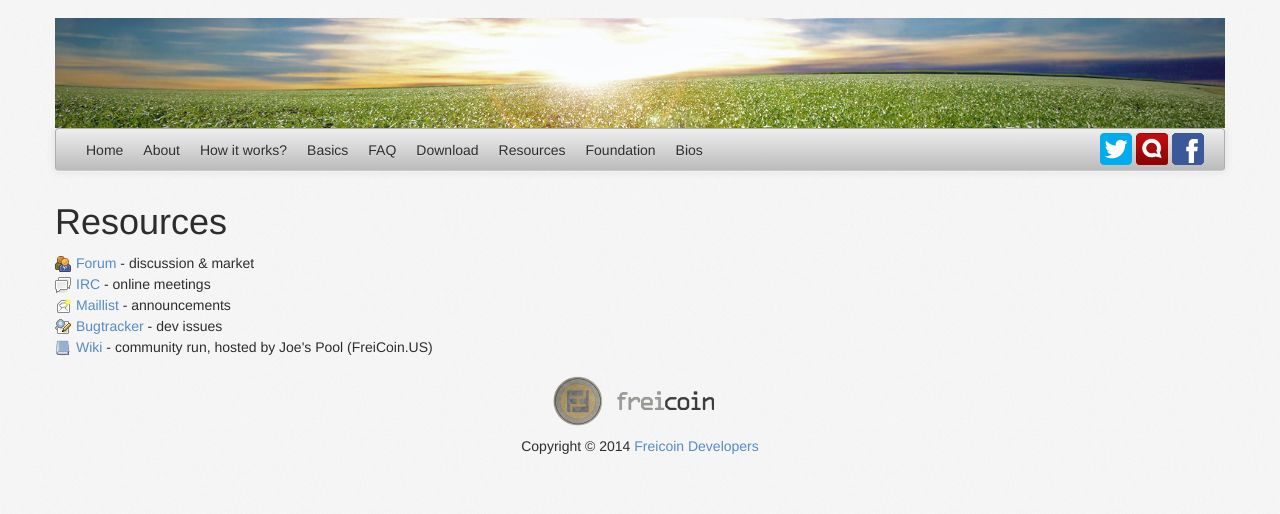
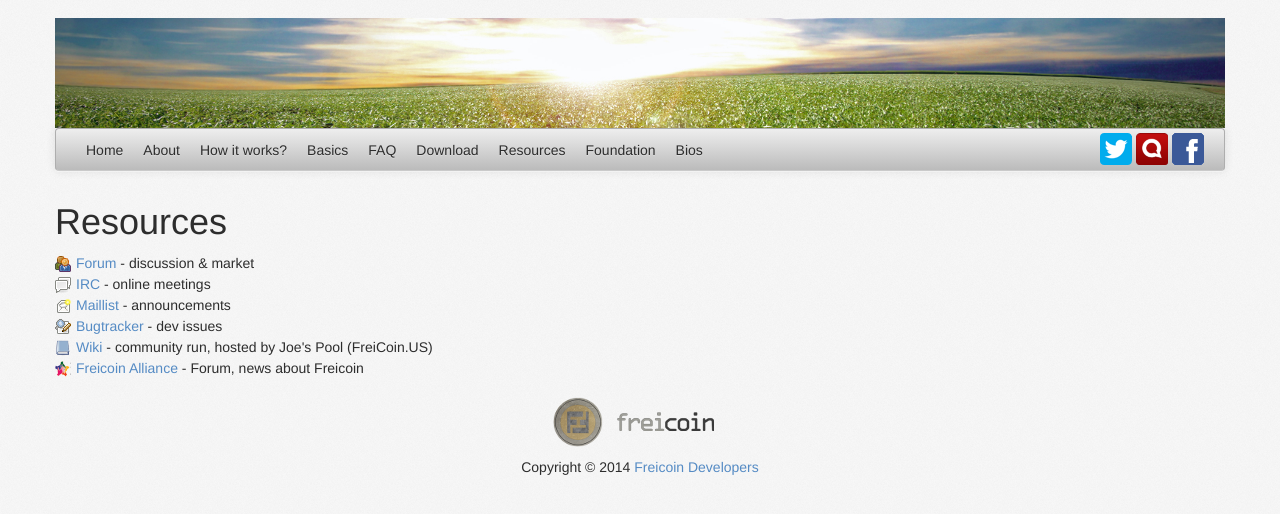
Before and after one commit to freicoin/freico.in, a Jekyll site: the page built from resources/index.md, in a window 1280 px wide. Shown: the top 514 px of the page. Built offline with Jekyll 4.4.1, drawn with Linux system fonts in a browser that asks for light colours; nearby versions of some CDN libraries; some web fonts are replaced; comment, search, counter and statistics services are not loaded.

Commit message:
added alliance resource

```diff
--- a/resources/index.md
+++ b/resources/index.md
@@ -13,5 +13,6 @@ title: Resources
 		<li><img src="/static/images/resources/mail.png" class="os_icon" /><a href="http://groups.google.com/group/freicoin">Maillist</a> - announcements</li>
 		<li><img src="/static/images/resources/bugtracker.png" class="os_icon" /><a href="https://github.com/freicoin/freicoin/issues">Bugtracker</a> - dev issues</li>
 		<li><img src="/static/images/resources/wiki.png" class="os_icon" /><a href="http://wiki.freicoin.us">Wiki</a> - community run, hosted by Joe's Pool (FreiCoin.US)</li>
+                <li><img src="/static/images/resources/alliance.png" class="os_icon" /><a href="http://freicoinalliance.com">Freicoin Alliance</a> - Forum, news about Freicoin</li>
 	</ul>
 </div>
```
Also changed, not shown: static/images/resources/alliance.png (added).
